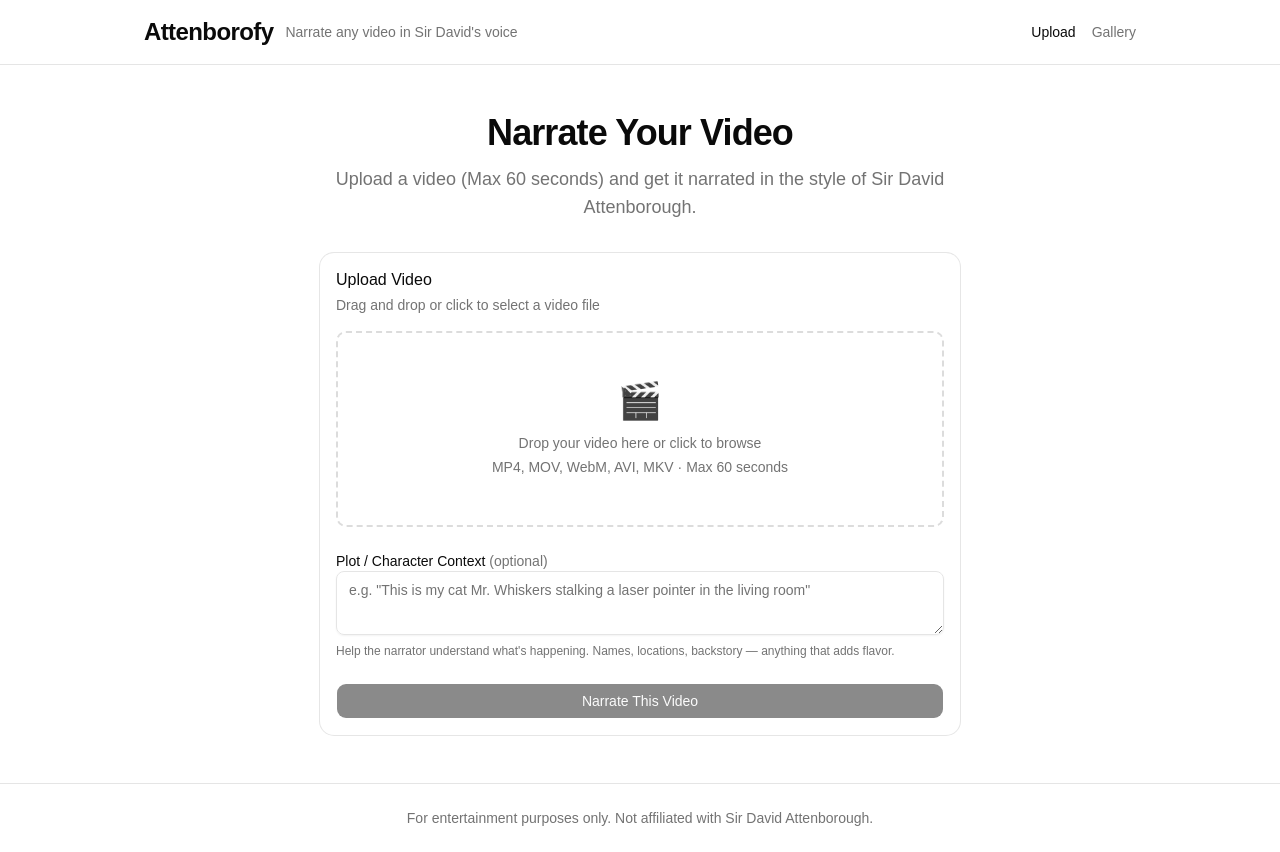
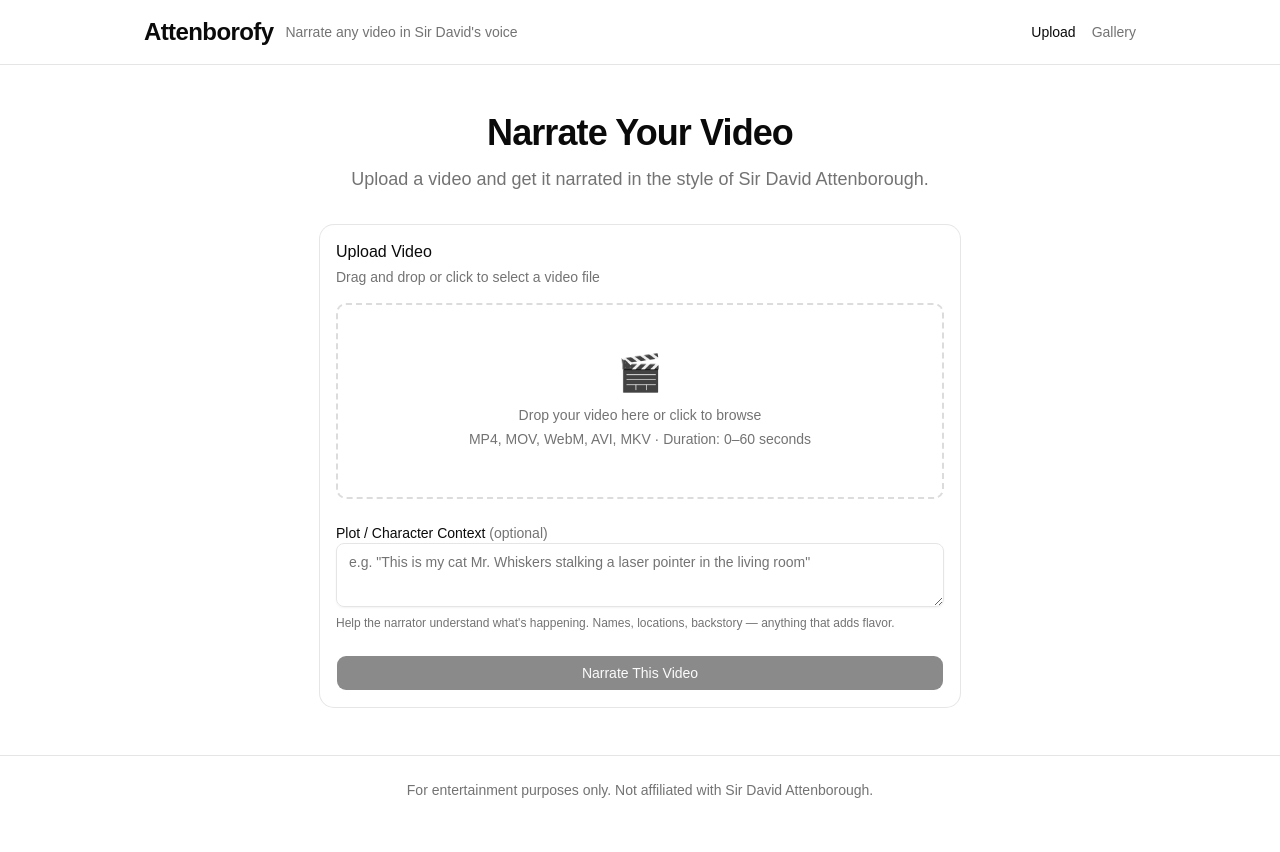
Before and after one commit to vinkamath/attenborofy, a React (Vite) app in the folder frontend/: page / in a window 1280 px wide. After the commit the page ends 824 px from the top, so only its background shows below. Built offline with nearby package versions, Linux system fonts and the light colour scheme; no server answers.

Commit message:
Homepage text edits

```diff
--- a/frontend/src/components/VideoUpload.tsx
+++ b/frontend/src/components/VideoUpload.tsx
@@ -15,9 +15,8 @@
 const DEFAULT_LIMITS = { min: 0, max: 60 };
 const ACCEPTED_TYPES = ["video/mp4", "video/quicktime", "video/webm", "video/x-msvideo", "video/x-matroska"];
 
-function durationRangeLabel(min: number, max: number): string {
-  if (min <= 0) return `Max ${max} seconds`;
-  return `${min}–${max} seconds`;
+function durationLimitsLabel(min: number, max: number): string {
+  return `Duration: ${min}–${max} seconds`;
 }
 
 export default function VideoUpload() {
@@ -129,8 +128,7 @@
           Narrate Your Video
         </h1>
         <p className="text-muted-foreground text-lg">
-          Upload a video ({durationRangeLabel(durationLimits.min, durationLimits.max)}) and get it narrated in the style of Sir
-          David Attenborough.
+          Upload a video and get it narrated in the style of Sir David Attenborough.
         </p>
       </div>
 
@@ -165,7 +163,7 @@
                 </p>
                 <p className="text-sm text-muted-foreground">
                   MP4, MOV, WebM, AVI, MKV &middot;{" "}
-                  {durationRangeLabel(durationLimits.min, durationLimits.max)}
+                  {durationLimitsLabel(durationLimits.min, durationLimits.max)}
                 </p>
                 <input
                   ref={fileInputRef}
```
Also changed, not shown: 2 other files (tests, documents, lock files or other folders).
